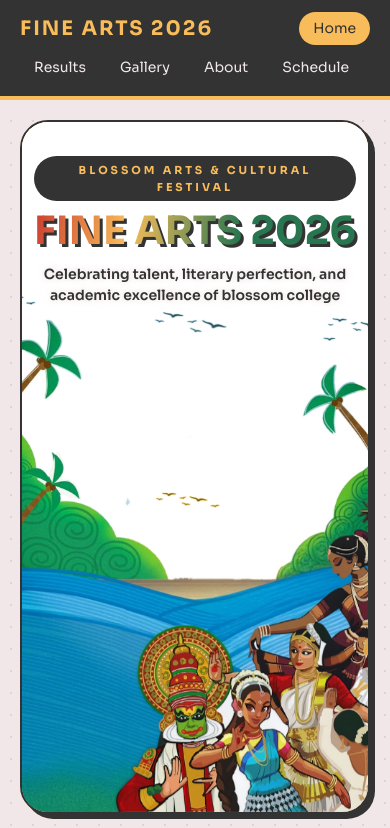
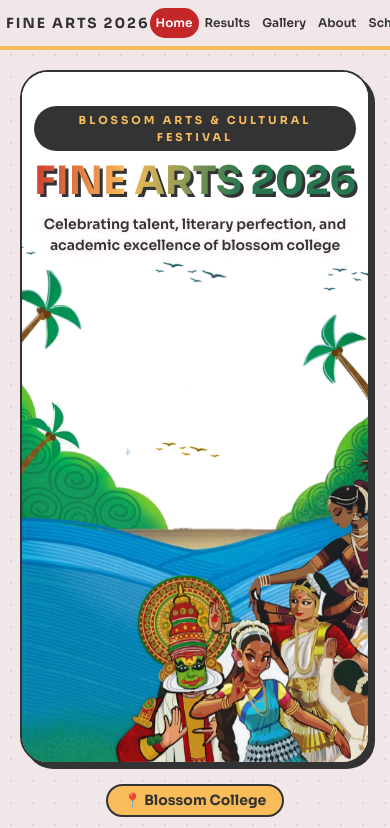
Before and after one commit to ozrbasil/finearts-2026, a website: page index.html in a window 390 px wide. Shown: the top 828 px of the page. Drawn offline with Linux system fonts and the light colour scheme; no server answers.

Commit message:
Update style.css

```diff
--- a/css/style.css
+++ b/css/style.css
@@ -12,11 +12,13 @@ body{margin:0;background-color:var(--bg);background-image:radial-gradient(rgba(5
 a{color:inherit;text-decoration:none}
 
 /* ---------- Top menu ---------- */
-nav{display:flex;gap:6px;align-items:center;padding:12px 20px;background:var(--ink);border-bottom:4px solid var(--am);position:sticky;top:env(safe-area-inset-top,0px);z-index:5;flex-wrap:wrap}
-nav b{font-size:20px;letter-spacing:2px;color:var(--am);margin-right:auto}
-nav a{padding:6px 14px;border-radius:20px;font-size:14px;color:var(--cr);transition:background .25s,color .25s,transform .25s}
-nav a.on,nav a:hover{background:var(--am);color:var(--ink)}
-nav a:hover{transform:translateY(-2px)}
+nav{display:flex;gap:6px;align-items:center;padding:12px 20px;background:var(--bg);border-bottom:4px solid var(--am);position:sticky;top:env(safe-area-inset-top,0px);z-index:5;flex-wrap:nowrap;overflow-x:auto;scrollbar-width:none}
+nav::-webkit-scrollbar{display:none}
+nav>*{flex:none;white-space:nowrap}
+nav b{font-size:20px;letter-spacing:2px;color:var(--ink);margin-right:auto}
+nav a{padding:6px 14px;border-radius:20px;font-size:14px;font-weight:600;color:var(--ink);transition:background .25s,color .25s}
+nav a:hover{background:rgba(248,189,90,.55);color:var(--ink)}
+nav a.on,nav a.on:hover{background:var(--ac);color:#ffffff}
 main{max-width:1000px;margin:auto;padding:20px}
 
 /* ---------- Hero (artwork stage: WEB-BG.jpg split into animated layers) ---------- */
@@ -159,6 +161,12 @@ main{overflow-x:clip}
 
 /* ---------- Mobile ---------- */
 @media (max-width:820px){
+  /* menu stays on ONE line on phones */
+  nav{padding:8px 10px;gap:2px}
+  nav a{padding:6px 10px;font-size:13px}
+  nav a:has(img) b{display:none!important}
+  nav a img{max-width:56px;object-fit:contain;margin-right:4px!important}
+  nav b{font-size:14px}
   /* venue + button move BELOW the hero artwork on mobile */
   .hero>.meta,.hero>.btn{display:none}
   .cta-m{display:block;text-align:center;margin:20px 0 6px;animation:rise .8s cubic-bezier(.2,.8,.2,1) .3s both}
@@ -170,6 +178,9 @@ main{overflow-x:clip}
   .hero{padding:34px 12px 36px;min-height:clamp(600px,calc(100svh - 150px),780px);box-shadow:5px 5px 0 var(--bd)}
   .card{box-shadow:4px 4px 0 var(--bd)}.rc{box-shadow:4px 4px 0 var(--bd)}
 }
+
+/* extra-small phones: keep the menu on one line */
+@media (max-width:420px){nav{padding:8px 6px;gap:0}nav a{padding:6px 6px;font-size:12px}nav a img{max-width:40px}}
 
 /* ---------- Reduced motion ---------- */
 @media (prefers-reduced-motion:reduce){
@@ -189,6 +200,7 @@ html.adm{color-scheme:dark}
 input,textarea{text-decoration:none}
 body.adm{--bg:#000000;--card:#0c0c0c;--tx:#f1e7e8;--mu:rgba(241,231,232,.6);--bd:#333333;color-scheme:dark;background-image:none}
 body.adm nav{background:#000;border-bottom:1px solid #333}
+body.adm nav b{color:var(--am)}body.adm nav a{color:var(--cr)}body.adm nav a:hover{background:var(--am);color:var(--ink)}body.adm nav a.on,body.adm nav a.on:hover{background:var(--am);color:var(--ink)}
 body.adm .card,body.adm .rc,body.adm .cd div{background:#0c0c0c;border:1px solid #333;box-shadow:none}
 body.adm .btn{background:var(--am);color:#000;border:0;box-shadow:none}
 body.adm .btn:hover{transform:none;filter:brightness(1.1);box-shadow:none}body.adm .btn:active{transform:scale(.97)}
```
